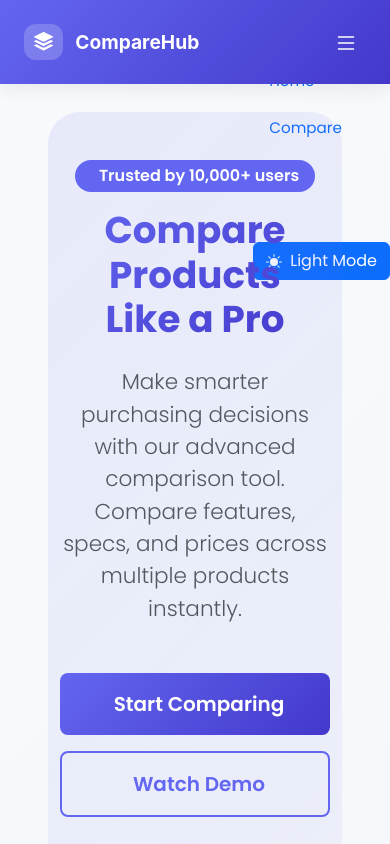
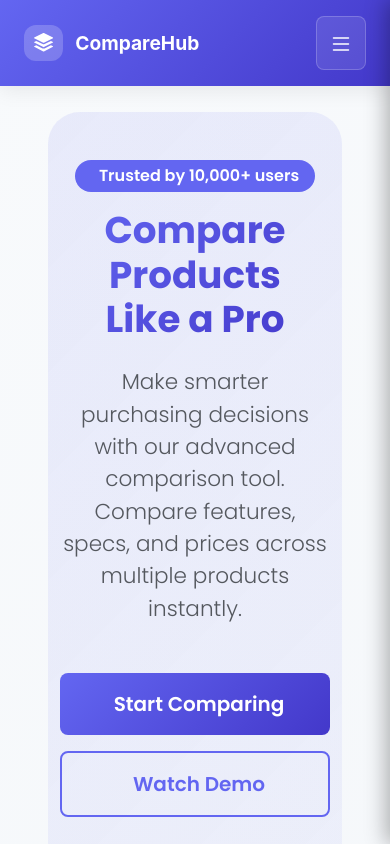
Before and after one commit to anilpaswan619/Product-Comparison-App, a React (Create React App) app: page / in a window 390 px wide. Shown: the top 844 px of the page. Built offline with nearby package versions, Linux system fonts and the light colour scheme.

Commit message:
Updated the mobile nav

```diff
--- a/src/components/ComparisonView.jsx
+++ b/src/components/ComparisonView.jsx
@@ -319,7 +319,7 @@ const ComparisonView = ({ products, features, onClearAll }) => {
                                                             whiteSpace: 'nowrap',
                                                             maxWidth: '120px'
                                                         }}>
-                                                            {value || <span className="text-muted">N/A</span>}
+                                                            {value || <span className="text-muted">Normal</span>}
                                                         </div>
                                                         {valueType === 'best' && highlightBest && (
                                                             <div className="mt-1">
@@ -508,7 +508,7 @@ const ComparisonView = ({ products, features, onClearAll }) => {
                                             height: '8px',
                                             borderRadius: '50%'
                                         }}></div>
-                                        <span style={{ fontSize: '0.7rem' }}>N/A</span>
+                                        <span style={{ fontSize: '0.7rem' }}>Normal</span>
                                     </div>
                                 </div>
                             </Col>
--- a/src/components/common/navbar.jsx
+++ b/src/components/common/navbar.jsx
@@ -14,6 +14,31 @@ const Navbar = () => {
         setIsMobileMenuOpen(false);
     }, [location.pathname]);
 
+    // Close mobile menu when clicking outside
+    useEffect(() => {
+        const handleClickOutside = (event) => {
+            if (isMobileMenuOpen && !event.target.closest('.mobile-menu') && !event.target.closest('.mobile-toggle')) {
+                setIsMobileMenuOpen(false);
+            }
+        };
+
+        document.addEventListener('mousedown', handleClickOutside);
+        return () => document.removeEventListener('mousedown', handleClickOutside);
+    }, [isMobileMenuOpen]);
+
+    // Prevent body scroll when mobile menu is open
+    useEffect(() => {
+        if (isMobileMenuOpen) {
+            document.body.style.overflow = 'hidden';
+        } else {
+            document.body.style.overflow = 'unset';
+        }
+
+        return () => {
+            document.body.style.overflow = 'unset';
+        };
+    }, [isMobileMenuOpen]);
+
     const navItems = [
         { path: '/', label: 'Home' },
         { path: '/compare', label: 'Compare' },
@@ -21,6 +46,10 @@ const Navbar = () => {
     ];
 
     const isActive = (path) => location.pathname === path;
+
+    const handleMobileNavClick = (path) => {
+        setIsMobileMenuOpen(false);
+    };
 
     return (
         <>
@@ -45,8 +74,9 @@ const Navbar = () => {
                     <Button
                         className="mobile-toggle d-lg-none"
                         onClick={() => setIsMobileMenuOpen(!isMobileMenuOpen)}
+                        aria-label="Toggle mobile menu"
                     >
-                        {isMobileMenuOpen ? <X /> : <List />}
+                        {isMobileMenuOpen ? <X size={24} /> : <List size={24} />}
                     </Button>
 
                     {/* Desktop Navigation */}
@@ -84,37 +114,47 @@ const Navbar = () => {
 
             {/* Mobile Menu */}
             <div className={`mobile-menu d-lg-none ${isMobileMenuOpen ? 'show' : ''}`}>
-                <div className="mobile-menu-header d-flex justify-content-between align-items-center mb-4">
+                <div className="mobile-menu-content">
+                    <div className="mobile-menu-header d-flex justify-content-between align-items-center mb-4 p-4 border-bottom">
                         <h5 className="text-white mb-0 fw-bold">Menu</h5>
                         <Button
-                        className="mobile-close-btn"
+                            className="mobile-close-btn btn-sm"
                             onClick={() => setIsMobileMenuOpen(false)}
+                            aria-label="Close menu"
                         >
-                        <X />
+                            <X size={20} />
                         </Button>
                     </div>
 
-                <Nav className="flex-column gap-2">
+                    <div className="mobile-menu-body p-4">
+                        <Nav className="flex-column gap-3">
                             {navItems.map((item) => (
                                 <Nav.Link
                                     key={item.path}
                                     as={Link}
                                     to={item.path}
                                     className={`mobile-nav-item ${isActive(item.path) ? 'active' : ''}`}
+                                    onClick={() => handleMobileNavClick(item.path)}
                                 >
                                     {item.label}
                                 </Nav.Link>
                             ))}
                         </Nav>
 
-                <div className="mobile-theme-toggle mt-4 pt-4">
+                        <div className="mobile-theme-toggle mt-4 pt-4 border-top">
                             <Button
-                        className="mobile-theme-btn w-100"
-                        onClick={toggleTheme}
+                                className="mobile-theme-btn w-100 d-flex align-items-center justify-content-center gap-2"
+                                onClick={() => {
+                                    toggleTheme();
+                                    setIsMobileMenuOpen(false);
+                                }}
+                                variant="outline-light"
                             >
-                        {theme === "dark" ? <MoonFill className="me-2" /> : <SunFill className="me-2" />}
-                        {theme === "dark" ? 'Dark Mode' : 'Light Mode'}
+                                {theme === "dark" ? <MoonFill size={18} /> : <SunFill size={18} />}
+                                <span>{theme === "dark" ? 'Dark Mode' : 'Light Mode'}</span>
                             </Button>
+                        </div>
+                    </div>
                 </div>
             </div>
         </>
--- a/src/index.scss
+++ b/src/index.scss
@@ -2521,336 +2521,204 @@ body {
 .mobile-menu {
   position: fixed;
   top: 0;
+  right: -100%;
+  width: 280px;
+  height: 100vh;
+  background: linear-gradient(180deg, #1e293b 0%, #334155 100%);
+  z-index: 1050;
+  transition: right 0.3s cubic-bezier(0.4, 0, 0.2, 1);
+  box-shadow: -4px 0 20px rgba(0, 0, 0, 0.3);
+
+  &.show {
     right: 0;
   }
 
-.form-control:focus {
-  box-shadow: none !important;
-  border-color: transparent !important;
-}
-.view-mode-toggle {
-  .btn:hover {
-    color: #94a3b8 !important;
-  }
-}
-
-// Enhanced Comparison View - Compact Layout
-.compact-comparison {
-  .comparison-container {
-    margin-bottom: 1rem;
-    padding: 0 0.5rem;
-
-    @media (max-width: 768px) {
-      margin-bottom: 2rem;
-      padding: 0 0.25rem;
-    }
-  }
-
-  // Compact table styles
-  .comparison-table-wrapper {
-    overflow: hidden;
-    border-radius: 0 0 8px 8px;
-
-    .comparison-table {
-      table-layout: fixed;
-      width: 100%;
-
-      &.table-fixed {
-        border-collapse: separate;
-        border-spacing: 0;
-      }
-
-      th,
-      td {
-        border: none;
-        vertical-align: middle;
-        overflow: hidden;
-        text-overflow: ellipsis;
-        white-space: nowrap;
-      }
-
-      .sticky-column {
-        position: sticky;
-        left: 0;
-        z-index: 10;
-        border-right: 1px solid #dee2e6;
-      }
-
-      .feature-header {
-        position: sticky;
-        top: 0;
-        z-index: 20;
-        background: #f8f9fa !important;
-      }
-
-      // Hover effects
-      tbody tr:hover {
-        background: rgba(99, 102, 241, 0.03) !important;
-
-        .sticky-column {
-          background: rgba(99, 102, 241, 0.05) !important;
-        }
-      }
-    }
-  }
-
-  // Compact toolbar
-  .comparison-toolbar-card {
-    background: linear-gradient(
-      135deg,
-      rgba(99, 102, 241, 0.02),
-      rgba(99, 102, 241, 0.01)
-    ) !important;
-    border-left: 3px solid var(--primary-color) !important;
-    border-radius: 6px !important;
-
-    .comparison-stats .badge {
+  .mobile-menu-content {
+    height: 100%;
+    display: flex;
+    flex-direction: column;
+  }
+
+  .mobile-menu-header {
+    background: rgba(255, 255, 255, 0.1);
+    backdrop-filter: blur(10px);
+    border-bottom: 1px solid rgba(255, 255, 255, 0.1) !important;
+
+    .mobile-close-btn {
+      background: rgba(255, 255, 255, 0.1) !important;
+      border: 1px solid rgba(255, 255, 255, 0.2) !important;
+      color: white !important;
+      border-radius: 8px;
+      padding: 8px;
+      transition: all 0.2s ease;
+
+      &:hover {
+        background: rgba(255, 255, 255, 0.2) !important;
+        transform: scale(1.1);
+      }
+
+      &:focus {
+        box-shadow: 0 0 0 2px rgba(255, 255, 255, 0.3) !important;
+      }
+    }
+  }
+
+  .mobile-menu-body {
+    flex: 1;
+    overflow-y: auto;
+  }
+
+  .mobile-nav-item {
+    display: block !important;
+    padding: 16px 20px !important;
+    color: rgba(255, 255, 255, 0.9) !important;
+    text-decoration: none !important;
+    font-weight: 500;
+    font-size: 1.1rem;
+    border-radius: 12px;
+    margin-bottom: 8px;
+    transition: all 0.2s ease;
+    background: transparent;
+    border: 1px solid transparent;
+
+    &:hover {
+      background: rgba(255, 255, 255, 0.1) !important;
+      color: white !important;
+      text-decoration: none !important;
+      transform: translateX(4px);
+      border-color: rgba(255, 255, 255, 0.2);
+    }
+
+    &.active {
+      background: rgba(255, 255, 255, 0.15) !important;
+      color: white !important;
       font-weight: 600;
-      letter-spacing: 0.3px;
-    }
-
-    .view-mode-toggle {
-      border: 1px solid #dee2e6;
-      border-radius: 4px;
-      overflow: hidden;
-
-      .btn {
-        transition: all 0.2s ease;
+      border-color: rgba(255, 255, 255, 0.3);
+      box-shadow: 0 2px 8px rgba(0, 0, 0, 0.2);
+    }
+
+    &:focus {
+      outline: none;
+      box-shadow: 0 0 0 2px rgba(255, 255, 255, 0.3);
+    }
+  }
+
+  .mobile-theme-toggle {
+    border-top: 1px solid rgba(255, 255, 255, 0.1) !important;
+
+    .mobile-theme-btn {
+      background: transparent !important;
+      border: 2px solid rgba(255, 255, 255, 0.3) !important;
+      color: white !important;
       font-weight: 500;
-
-        &:hover {
-          transform: translateY(-1px);
-        }
-      }
-    }
-  }
-
-  // Compact tabs
-  .feature-tabs-container {
-    .comparison-tabs {
-      .nav-tabs {
-        border-bottom: 1px solid #dee2e6;
-        margin-bottom: 0;
-
-        .nav-link {
-          border: none;
-          background: transparent;
-          color: #6c757d;
-          font-weight: 600;
+      padding: 12px 16px;
+      border-radius: 12px;
+      transition: all 0.3s ease;
+
+      &:hover {
+        background: rgba(255, 255, 255, 0.1) !important;
+        border-color: rgba(255, 255, 255, 0.5) !important;
+        color: white !important;
+        transform: translateY(-2px);
+        box-shadow: 0 4px 12px rgba(0, 0, 0, 0.2);
+      }
+
+      &:focus {
+        box-shadow: 0 0 0 3px rgba(255, 255, 255, 0.3) !important;
+        color: white !important;
+      }
+
+      &:active {
+        transform: translateY(0);
+      }
+    }
+  }
+}
+
+// Enhanced mobile toggle button
+.custom-navbar {
+  .mobile-toggle {
+    background: rgba(255, 255, 255, 0.1) !important;
+    border: 1px solid rgba(255, 255, 255, 0.2) !important;
+    color: white !important;
     padding: 8px 12px;
-          transition: all 0.2s ease;
-          position: relative;
-          font-size: 0.8rem;
-
-          &.active {
-            background: white;
-            color: #6366f1;
-            border-bottom: 2px solid #6366f1;
-          }
-
-          &:hover:not(.active) {
-            color: #6366f1;
-            background: rgba(99, 102, 241, 0.05);
-          }
-        }
-      }
-    }
-  }
-
-  // Compact cards
-  .product-comparison-card {
-    transition: all 0.2s ease;
-
-    &:hover {
-      transform: translateY(-2px);
-      box-shadow: 0 6px 20px rgba(0, 0, 0, 0.1) !important;
-    }
-
-    .comparison-spec-item {
-      border-bottom: 1px solid #f8f9fa;
-      transition: all 0.2s ease;
-
-      &:last-child {
-        border-bottom: none;
-      }
-
-      &.bg-success {
-        border-radius: 4px;
-        margin: 2px 0;
-        border: 1px solid rgba(16, 185, 129, 0.2);
-      }
-    }
-  }
-
-  // Compact legend
-  .comparison-legend {
-    background: linear-gradient(135deg, #ffffff, #f8f9fa) !important;
-    border-left: 3px solid var(--primary-color) !important;
-
-    .legend-item {
-      padding: 2px 4px;
-      border-radius: 3px;
-      transition: all 0.2s ease;
-
-      &:hover {
-        background: rgba(99, 102, 241, 0.05);
-      }
-    }
-  }
-}
-
-// Fix for responsive tables - prevent horizontal scroll
-.table-responsive {
-  overflow-x: visible !important;
-  -webkit-overflow-scrolling: auto !important;
-}
-
-// Override Bootstrap table responsive behavior
-@media (max-width: 768px) {
-  .compact-comparison {
-    .comparison-table-wrapper {
-      overflow-x: hidden;
-
-      .comparison-table {
-        th,
-        td {
-          padding: 6px 2px !important;
-          font-size: 0.6rem !important;
-        }
-
-        .sticky-column {
-          width: 120px !important;
-          min-width: 120px !important;
-          max-width: 120px !important;
-        }
-
-        .product-header,
-        .value-cell {
-          width: 100px !important;
-          min-width: 100px !important;
-          max-width: 100px !important;
-        }
-
-        .value-text {
-          font-size: 0.55rem !important;
-          padding: 2px 4px !important;
-          max-width: 80px !important;
-        }
-      }
-    }
-
-    .comparison-page-header {
-      padding: 0 0.5rem;
-
-      .page-title {
-        font-size: 1.2rem !important;
-      }
-
-      .page-subtitle {
-        font-size: 0.7rem !important;
-      }
-
-      .page-actions .btn {
-        padding: 4px 8px !important;
-        font-size: 0.7rem !important;
-      }
-    }
-
-    .comparison-toolbar-card .card-body {
-      padding: 8px 12px !important;
-    }
-
-    .feature-tabs-container .nav-link {
-      padding: 6px 8px !important;
-      font-size: 0.7rem !important;
-    }
-  }
-}
-
-// Enhanced value highlighting
-.value-cell {
-  .value-text {
-    transition: all 0.2s ease;
-    display: inline-block;
-    min-width: fit-content;
-
-    &:hover {
+    border-radius: 8px;
+    transition: all 0.3s ease;
+
+    &:hover {
+      background: rgba(255, 255, 255, 0.2) !important;
       transform: scale(1.05);
-      box-shadow: 0 2px 8px rgba(0, 0, 0, 0.1);
-    }
-  }
-
-  &.best .value-text {
-    background: linear-gradient(
-      135deg,
-      rgba(16, 185, 129, 0.15),
-      rgba(16, 185, 129, 0.1)
-    ) !important;
-    border: 1px solid rgba(16, 185, 129, 0.3) !important;
-    color: #047857 !important;
-    font-weight: 700 !important;
-  }
-}
-
-// Dark theme adjustments for compact layout
+      border-color: rgba(255, 255, 255, 0.3) !important;
+    }
+
+    &:focus {
+      box-shadow: 0 0 0 3px rgba(255, 255, 255, 0.3) !important;
+      outline: none !important;
+    }
+
+    &:active {
+      transform: scale(0.95);
+    }
+  }
+}
+
+// Dark theme adjustments for mobile menu
 [data-theme="dark"],
 .dark-theme {
-  .compact-comparison {
-    .comparison-table-wrapper {
-      .comparison-table {
-        .sticky-column,
-        .feature-header {
-          background: #334155 !important;
-          color: #f1f5f9 !important;
-        }
-
-        tbody tr:hover {
+  .mobile-menu {
+    background: linear-gradient(180deg, #0f172a 0%, #1e293b 100%);
+
+    .mobile-menu-header {
+      background: rgba(255, 255, 255, 0.05);
+    }
+
+    .mobile-nav-item {
+      &:hover {
         background: rgba(129, 140, 248, 0.1) !important;
-
-          .sticky-column {
-            background: rgba(129, 140, 248, 0.15) !important;
-          }
-        }
-
-        .value-text {
+      }
+
+      &.active {
         background: rgba(129, 140, 248, 0.2) !important;
-          color: #f1f5f9 !important;
-        }
-
-        &.best .value-text {
-          background: rgba(16, 185, 129, 0.2) !important;
-          color: #10b981 !important;
-        }
-      }
-    }
-
-    .comparison-toolbar-card {
-      background: linear-gradient(
-        135deg,
-        rgba(255, 255, 255, 0.05),
-        rgba(255, 255, 255, 0.02)
-      ) !important;
-      border-left-color: #818cf8 !important;
-    }
-
-    .feature-tabs-container {
-      background: #334155 !important;
-
-      .nav-link {
-        color: #94a3b8 !important;
-
-        &.active {
-          background: #1e293b !important;
+        border-color: #818cf8;
+      }
+    }
+
+    .mobile-theme-btn {
+      border-color: #818cf8 !important;
       color: #818cf8 !important;
-          border-bottom-color: #818cf8 !important;
-        }
-
-        &:hover:not(.active) {
-          color: #818cf8 !important;
+
+      &:hover {
         background: rgba(129, 140, 248, 0.1) !important;
-        }
-      }
-    }
+        border-color: #6366f1 !important;
+        color: white !important;
+      }
+    }
+  }
+}
+
+// Responsive adjustments
+@media (max-width: 480px) {
+  .mobile-menu {
+    width: 100vw;
+    right: -100vw;
+
+    &.show {
+      right: 0;
+    }
+  }
+}
+
+// Animation improvements
+@media (prefers-reduced-motion: reduce) {
+  .mobile-menu,
+  .mobile-menu-overlay {
+    transition: none !important;
+  }
+
+  .mobile-nav-item,
+  .mobile-close-btn,
+  .mobile-theme-btn {
+    transition: none !important;
 
     .comparison-legend {
       background: linear-gradient(135deg, #1e293b, #334155) !important;
```
Lines whose indentation alone changed are shown as unchanged.
